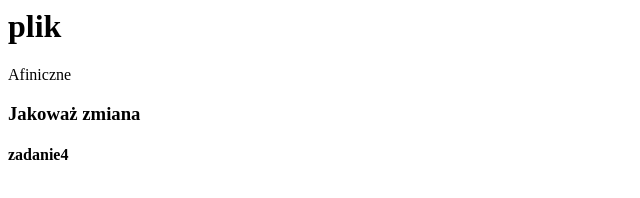
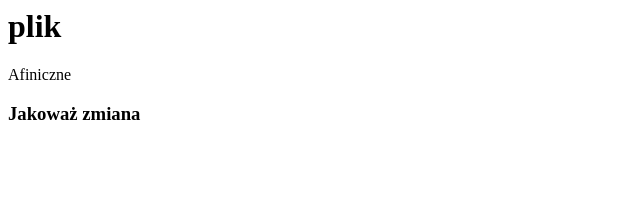
Before and after one commit to KubaZ05/nowerepozytorium, a plain HTML site: page index.html in a window 1280 px wide. Shown: the full height of the page, 0-640 px from the left. Drawn offline with Linux system fonts and the light colour scheme.

Commit message:
Revert "Poprawna zmiana"
This reverts commit 014b96e3b1b57157d4f6cf281242371760710631.

```diff
--- a/index.html
+++ b/index.html
@@ -1,4 +1,3 @@
 <h1>plik</h1>
 <p>Afiniczne</p>
 <h3>Jakoważ zmiana</h3>
-<h4>zadanie4</h4>
```
